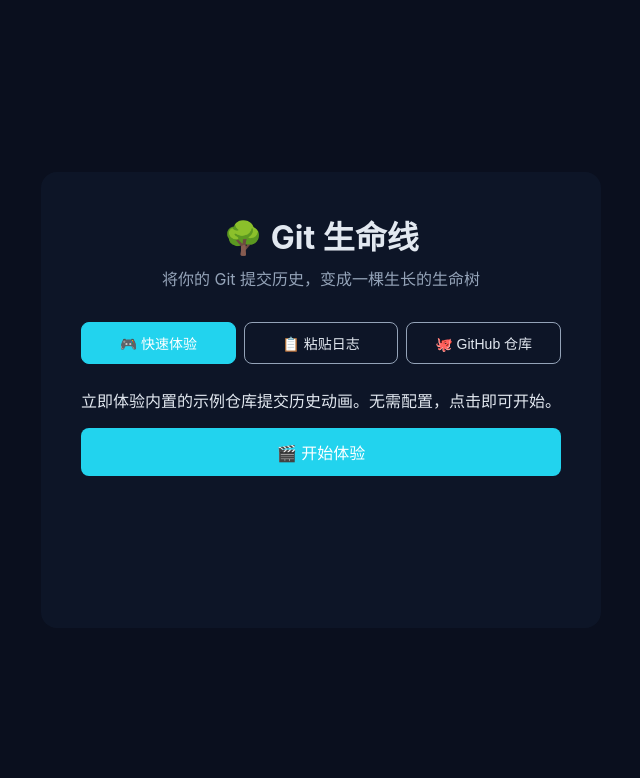
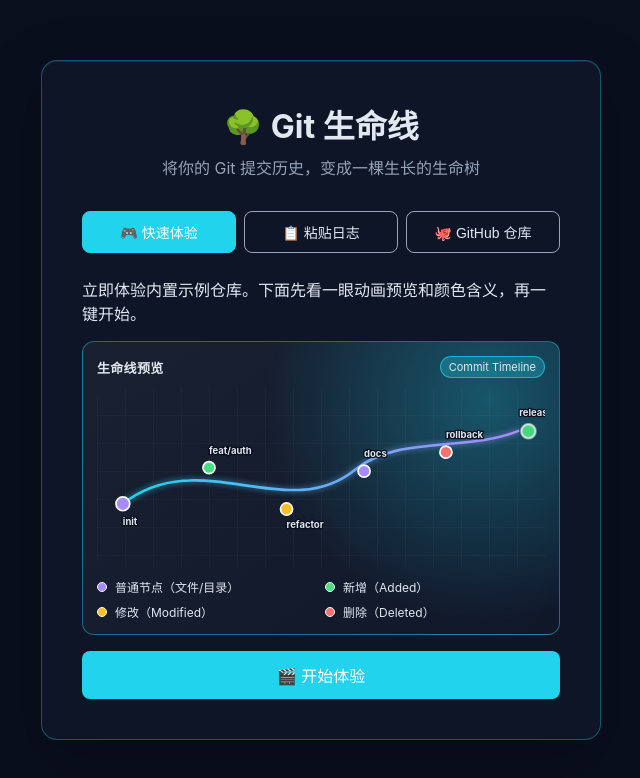
Before and after one commit to Ikaros-521/git_lifeline, a Vue app: page / in a window 1280 px wide. Shown: the top 778 px of the page, without its empty margins (319-959 px from the left). Built offline with nearby package versions, Linux system fonts and the light colour scheme.

Commit message:
feat: 添加示例仓库预览和颜色图例，增强用户体验

```diff
--- a/src/components/DataSourcePanel.vue
+++ b/src/components/DataSourcePanel.vue
@@ -55,7 +55,44 @@
 
       <div class="tab-content">
         <div v-if="activeTab === 'sample'" class="tab-pane">
-          <p>立即体验内置的示例仓库提交历史动画。无需配置，点击即可开始。</p>
+          <p>立即体验内置示例仓库。下面先看一眼动画预览和颜色含义，再一键开始。</p>
+          <div class="sample-preview">
+            <div class="preview-head">
+              <span class="preview-title">生命线预览</span>
+              <span class="preview-chip">Commit Timeline</span>
+            </div>
+            <svg viewBox="0 0 520 180" class="preview-svg" aria-hidden="true">
+              <defs>
+                <linearGradient id="previewGlow" x1="0%" y1="0%" x2="100%" y2="0%">
+                  <stop offset="0%" stop-color="var(--theme-tree-branch)" />
+                  <stop offset="100%" stop-color="var(--theme-tree-leaf)" />
+                </linearGradient>
+                <filter id="softBlur">
+                  <feGaussianBlur stdDeviation="2.5" />
+                </filter>
+              </defs>
+              <path d="M30,120 C120,50 220,145 300,80 C350,40 430,60 490,35" class="preview-link preview-link-glow" />
+              <path d="M30,120 C120,50 220,145 300,80 C350,40 430,60 490,35" class="preview-link" />
+              <circle cx="30" cy="120" r="8" class="preview-node node-base" />
+              <circle cx="130" cy="78" r="7" class="preview-node node-add" />
+              <circle cx="220" cy="126" r="7" class="preview-node node-mod" />
+              <circle cx="310" cy="82" r="7" class="preview-node node-base" />
+              <circle cx="405" cy="60" r="7" class="preview-node node-del" />
+              <circle cx="490" cy="35" r="8" class="preview-node node-add pulse-node" />
+              <text x="30" y="145" class="preview-label">init</text>
+              <text x="130" y="62" class="preview-label">feat/auth</text>
+              <text x="220" y="148" class="preview-label">refactor</text>
+              <text x="310" y="66" class="preview-label">docs</text>
+              <text x="405" y="44" class="preview-label">rollback</text>
+              <text x="490" y="18" class="preview-label">release</text>
+            </svg>
+            <div class="preview-legend">
+              <span class="legend-item"><i class="legend-dot dot-base"></i>普通节点（文件/目录）</span>
+              <span class="legend-item"><i class="legend-dot dot-add"></i>新增（Added）</span>
+              <span class="legend-item"><i class="legend-dot dot-mod"></i>修改（Modified）</span>
+              <span class="legend-item"><i class="legend-dot dot-del"></i>删除（Deleted）</span>
+            </div>
+          </div>
           <button class="btn-primary" @click="loadSample">🎬 开始体验</button>
         </div>
 
@@ -111,6 +148,10 @@
   padding: 40px;
   border-radius: 16px;
   background: var(--theme-control-bg);
+  border: 1px solid color-mix(in srgb, var(--theme-accent) 35%, transparent);
+  box-shadow:
+    0 20px 60px rgba(0, 0, 0, 0.28),
+    inset 0 1px 0 rgba(255, 255, 255, 0.08);
 }
 
 .title {
@@ -157,6 +198,119 @@
   display: flex;
   flex-direction: column;
   gap: 16px;
+}
+
+.sample-preview {
+  padding: 14px;
+  border-radius: 12px;
+  background:
+    radial-gradient(circle at 85% 20%, color-mix(in srgb, var(--theme-accent) 32%, transparent), transparent 48%),
+    linear-gradient(140deg, rgba(255, 255, 255, 0.05), rgba(255, 255, 255, 0.01));
+  border: 1px solid color-mix(in srgb, var(--theme-accent) 45%, transparent);
+}
+
+.preview-head {
+  display: flex;
+  align-items: center;
+  justify-content: space-between;
+  margin-bottom: 10px;
+}
+
+.preview-title {
+  font-size: 13px;
+  color: var(--theme-text-primary);
+  font-weight: 700;
+  letter-spacing: 0.3px;
+}
+
+.preview-chip {
+  font-size: 11px;
+  color: var(--theme-text-primary);
+  background: color-mix(in srgb, var(--theme-accent) 28%, transparent);
+  border: 1px solid color-mix(in srgb, var(--theme-accent) 65%, transparent);
+  padding: 3px 8px;
+  border-radius: 999px;
+}
+
+.preview-svg {
+  width: 100%;
+  height: 180px;
+  display: block;
+  border-radius: 10px;
+  background:
+    linear-gradient(0deg, rgba(255, 255, 255, 0.03) 1px, transparent 1px),
+    linear-gradient(90deg, rgba(255, 255, 255, 0.03) 1px, transparent 1px);
+  background-size: 28px 28px;
+}
+
+.preview-link {
+  fill: none;
+  stroke: url(#previewGlow);
+  stroke-width: 3;
+}
+
+.preview-link-glow {
+  stroke-width: 9;
+  opacity: 0.26;
+  filter: url(#softBlur);
+}
+
+.preview-node {
+  stroke: var(--theme-tree-node-stroke, #f8fafc);
+  stroke-width: 2;
+}
+
+.node-base { fill: var(--theme-tree-leaf); }
+.node-add { fill: var(--theme-tree-added); }
+.node-mod { fill: var(--theme-tree-modified); }
+.node-del { fill: var(--theme-tree-deleted); }
+
+.preview-label {
+  fill: var(--theme-tree-label-color, var(--theme-text-primary));
+  font-size: 11px;
+  font-weight: 700;
+  paint-order: stroke;
+  stroke: var(--theme-tree-label-outline, rgba(0, 0, 0, 0.8));
+  stroke-width: 3px;
+  stroke-linejoin: round;
+}
+
+.pulse-node {
+  animation: pulse 1.6s ease-in-out infinite;
+}
+
+.preview-legend {
+  margin-top: 10px;
+  display: grid;
+  grid-template-columns: 1fr 1fr;
+  gap: 8px;
+}
+
+.legend-item {
+  display: flex;
+  align-items: center;
+  gap: 8px;
+  font-size: 12px;
+  color: var(--theme-text-primary);
+}
+
+.legend-dot {
+  width: 10px;
+  height: 10px;
+  border-radius: 999px;
+  border: 1px solid var(--theme-tree-node-stroke, #fff);
+  flex-shrink: 0;
+}
+
+.dot-base { background: var(--theme-tree-leaf); }
+.dot-add { background: var(--theme-tree-added); }
+.dot-mod { background: var(--theme-tree-modified); }
+.dot-del { background: var(--theme-tree-deleted); }
+
+@keyframes pulse {
+  0% { transform: scale(1); opacity: 0.95; }
+  50% { transform: scale(1.17); opacity: 1; }
+  100% { transform: scale(1); opacity: 0.95; }
 }
 
 .hint {
```
